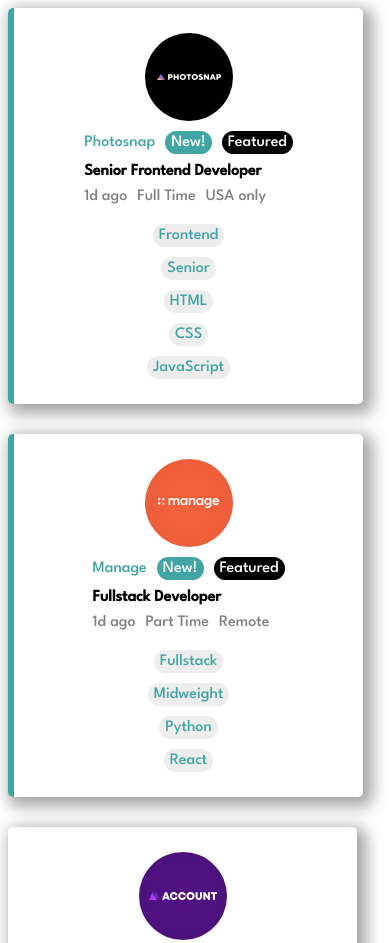
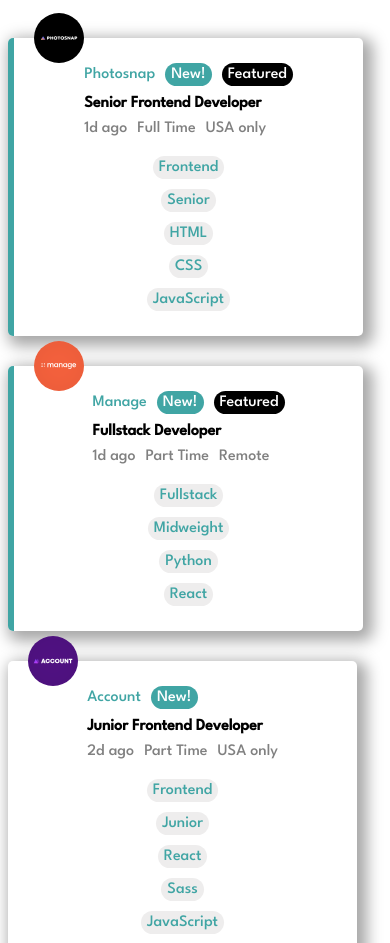
Before and after one commit to DarkWolf162004/static-job-listings-master, a plain HTML site: page index.html in a window 390 px wide. Shown: the top 943 px of the page. Drawn offline with Linux system fonts and the light colour scheme.

Commit message:
FEATURE/RESPONSIVE_IMAGE put image on top of job card

```diff
--- a/Style.css
+++ b/Style.css
@@ -133,25 +133,37 @@
     display: flex;
     flex-direction: column;
   }
-  img{
+  img {
     max-width: 88px;
     max-height: 89px;
   }
-  .start{
+  .start {
     align-items: center;
   }
 }
 
 @media (max-width: 550px) {
+  .container {
+    padding-top: 30px;
+  }
+
   .start {
     display: flex;
     flex-direction: column;
     align-items: center;
+    position: relative;
+  }
+
+  .images {
+    position: absolute;
+    height: 50px;
+    top: -25px;
+    left: 20px;
   }
 }
 @media (max-width: 400px) {
-  .space{
-  display: flex;
-  flex-direction: column;
+  .space {
+    display: flex;
+    flex-direction: column;
   }
 }
```
